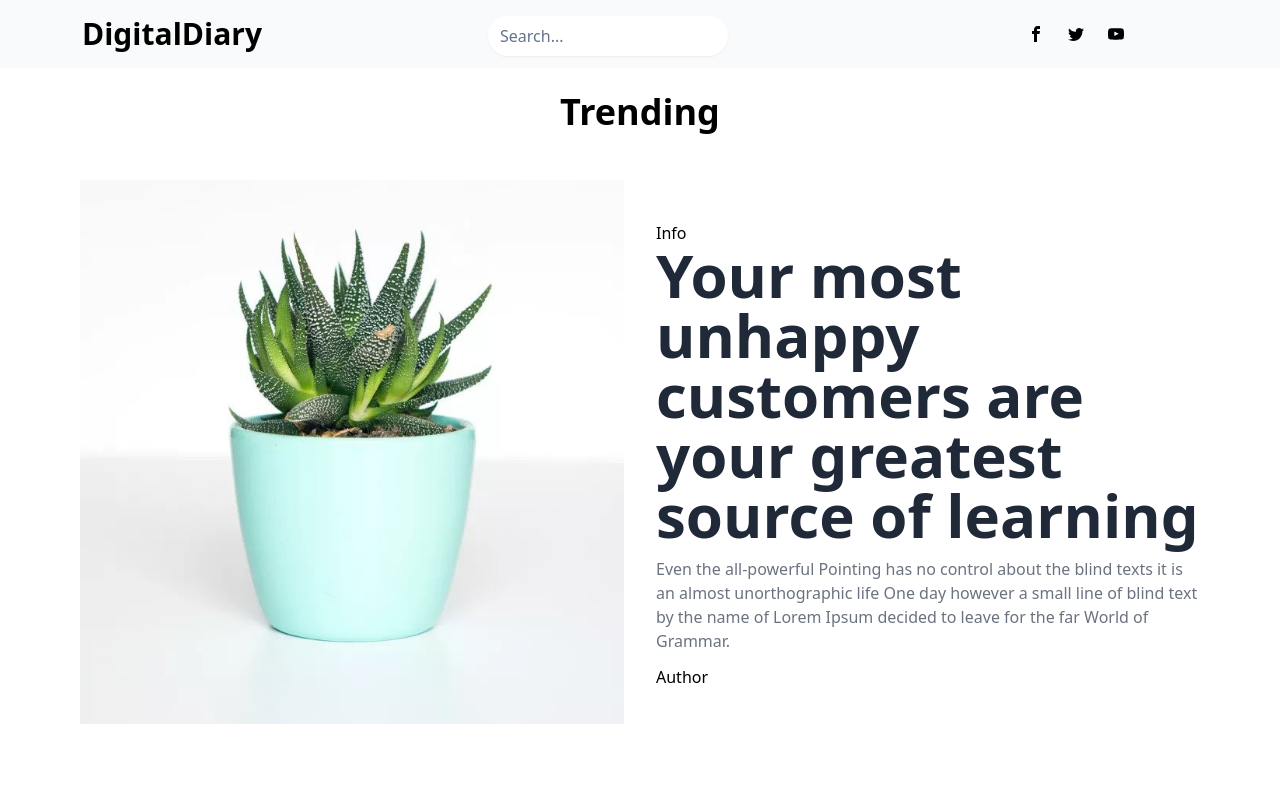
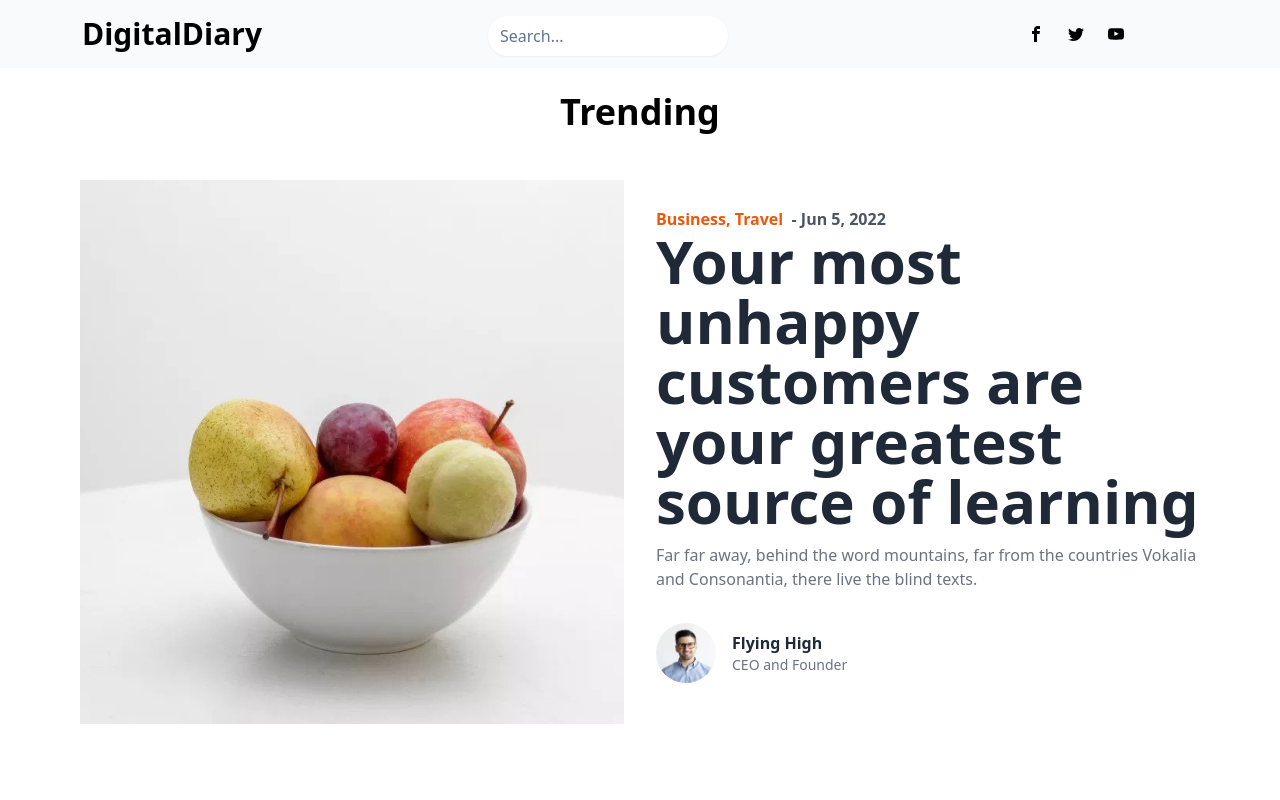
Before and after one commit to thusharathiwanka/digital-diary, a Next.js app: page / in a window 1280 px wide. Shown: the top 800 px of the page. Built offline with nearby package versions, Linux system fonts and the light colour scheme.

Commit message:
CREATE: trending section connected

```diff
--- a/components/common/children/error.js
+++ b/components/common/children/error.js
@@ -2,7 +2,7 @@ import React from "react";
 
 export default function Error({ message }) {
 	return (
-		<div className="container mx-auto md:px-20 py-10 px-8 bg-red-50">
+		<div className="container mx-auto md:px-20 py-10 px-8 bg-red-50 my-5">
 			<h1 className="font-bold text-4xl text-center pb-5 text-red-500">Something went wrong.!!!</h1>
 			{message && (
 				<p className="text-center font-semibold text-gray-600 hover:text-gray-700">{message}</p>
--- a/components/home/slide.js
+++ b/components/home/slide.js
@@ -4,14 +4,16 @@ import Link from "next/link";
 import Author from "../common/children/author";
 import PostInfo from "../common/children/post-info";
 
-export default function Slide() {
+export default function Slide({ post }) {
+	const { title, subtitle, category, published, img, author } = post;
+
 	return (
 		<div className="grid md:grid-cols-2 gap-8 items-center">
 			<div className="image">
 				<Link href={"/"}>
 					<a>
 						<Image
-							src={"/images/img1.jpg"}
+							src={img || "/images/img1.jpg"}
 							width={600}
 							height={600}
 							alt={"trending-blog-image"}
@@ -21,20 +23,16 @@ export default function Slide() {
 				</Link>
 			</div>
 			<div className="info flex justify-center flex-col">
-				<PostInfo />
+				{category && published ? <PostInfo info={{ category, published }} /> : ""}
 				<div className="title">
 					<Link href={"/"}>
 						<a className="text-3xl md:text-6xl font-bold text-gray-800 hover:text-gray-600">
-							Your most unhappy customers are your greatest source of learning
+							{title || "Unknown"}
 						</a>
 					</Link>
 				</div>
-				<p className="text-gray-500 py-3">
-					Even the all-powerful Pointing has no control about the blind texts it is an almost
-					unorthographic life One day however a small line of blind text by the name of Lorem Ipsum
-					decided to leave for the far World of Grammar.
-				</p>
-				<Author />
+				<p className="text-gray-500 py-3">{subtitle || "Unknown"}</p>
+				{author && <Author author={author} />}
 			</div>
 		</div>
 	);
--- a/components/home/trending-section.js
+++ b/components/home/trending-section.js
@@ -1,30 +1,32 @@
 import SwiperCore, { Autoplay } from "swiper";
 import { Swiper, SwiperSlide } from "swiper/react";
+import Error from "../common/children/error";
+import Spinner from "../common/children/spinner";
+import Slide from "./slide";
+
+import useFetcher from "../../hooks/useFetcher";
 
 import "swiper/css";
 
-import Slide from "./slide";
-
 export default function TrendingSection() {
 	SwiperCore.use([Autoplay]);
+
+	const { data, isLoading, isError } = useFetcher("trending");
+
+	if (isLoading) return <Spinner />;
+	if (isError) return <Error message={"While fetching trending posts."} />;
 
 	return (
 		<section className="py-6">
 			<div className="container mx-auto md:px-20 px-8">
 				<h1 className="font-bold text-4xl text-center pb-12">Trending</h1>
 				<Swiper autoplay={{ delay: 3000 }} slidesPerView={1} loop>
-					<SwiperSlide>
-						<Slide />
-					</SwiperSlide>
-					<SwiperSlide>
-						<Slide />
-					</SwiperSlide>
-					<SwiperSlide>
-						<Slide />
-					</SwiperSlide>
-					<SwiperSlide>
-						<Slide />
-					</SwiperSlide>
+					{data &&
+						data.map(post => (
+							<SwiperSlide key={post.id}>
+								<Slide post={post} />
+							</SwiperSlide>
+						))}
 				</Swiper>
 			</div>
 		</section>
```
